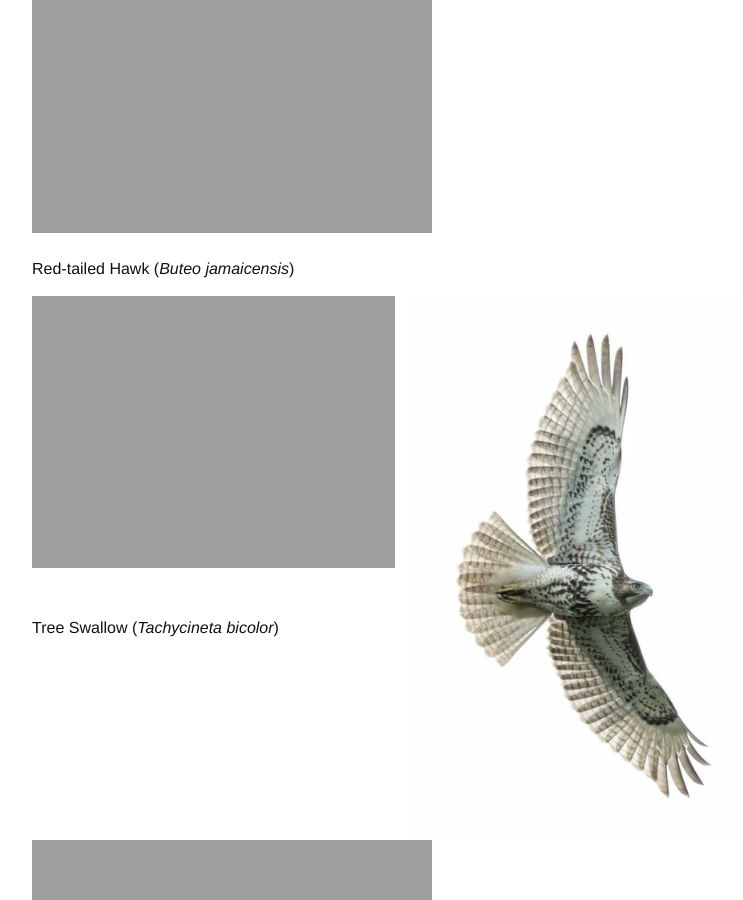
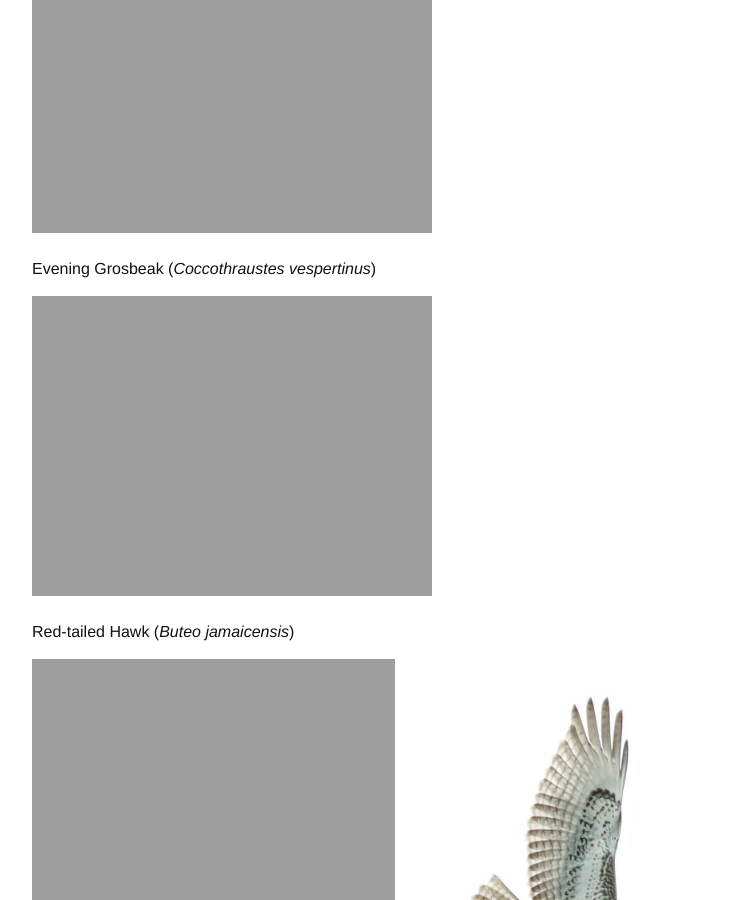
Before and after one commit to martiansideofthemoon/martiansideofthemoon.github.io, a Jekyll site: the page built from _pages/bird_photography.md, in a window 1280 px wide and 900 px high, scrolled down 1251 px. Shown: the whole window, without its empty margins (238-981 px from the left). Built offline with Jekyll 4.4.1, drawn with Linux system fonts in a browser that asks for light colours; comment, search, counter and statistics services are not loaded.

Commit message:
Adding more bird photos

```diff
--- a/_pages/bird_photography.md
+++ b/_pages/bird_photography.md
@@ -22,6 +22,11 @@ In this page I will post some of my bird photographs along with the species. All
 
 <p>Pine Grosbeak (<i>Pinicola enucleator</i>)</p>
 <img src="{{ site.url }}/assets/birding/pine_grosbeak.jpg" />
+
+<br /><br />
+
+<p>Evening Grosbeak (<i>Coccothraustes vespertinus</i>)</p>
+<img src="{{ site.url }}/assets/birding/evening_grosbeak.jpg" />
 
 <br /><br />
 
```
Also changed, not shown: 1 other file.
